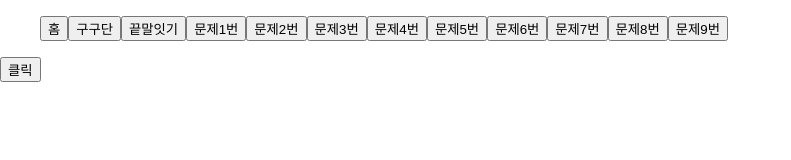
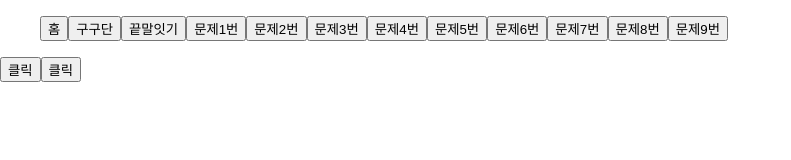
Before and after one commit to YHCodeHouse/Nextjs_practice, a Next.js app: page /question/question9 in a window 1280 px wide. Shown: the top 160 px of the page, without its empty margins (0-791 px from the left). Built offline with nearby package versions, Linux system fonts and the light colour scheme.

Commit message:
question9

```diff
--- a/pages/question/question9.tsx
+++ b/pages/question/question9.tsx
@@ -1,13 +1,27 @@
 import React, { useState } from "react";
 
 const onAdd1 = () => {};
+let n1 = 1;
 const Question9 = () => {
+  let n2 = 2;
   const [count, setCount] = useState(0);
 
   const onAdd2 = () => {};
+
+  console.log("n1", n1);
+  console.log("n2", n2);
   return (
     <>
       <button onClick={() => setCount(count + 1)}>클릭</button>
+      <button
+        onClick={() => {
+          n1 += 1;
+          n2 += 1;
+          setCount(count + 1);
+        }}
+      >
+        클릭
+      </button>
     </>
   );
 };
@@ -15,5 +29,5 @@ const Question9 = () => {
 export default Question9;
 
 // 해답
-// 1. 차이없음
-// 2. 다만 코드의 가독성을 위한 개발자 재량이다.
+// 1. 차이있음
+// 2. 내부 함수는 리렌더링 될 때마다 생성되고 밖의 함수는 처음 구성될 때 한번만 생성됨
```
